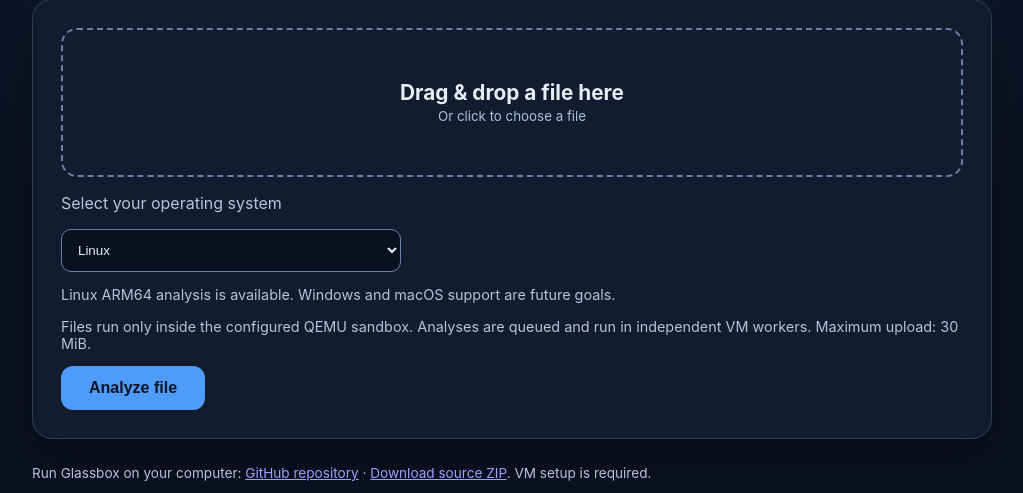
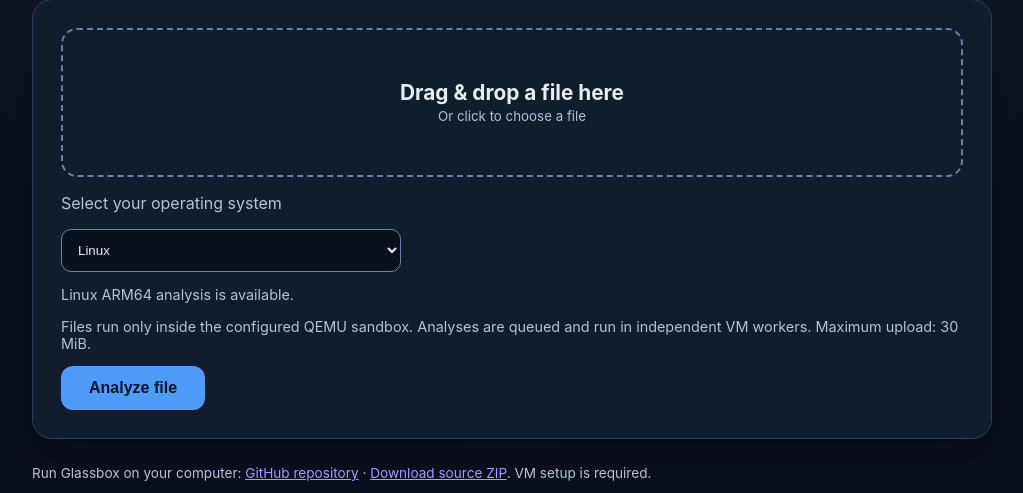
Before and after one commit to tossout1/Glassbox, a Flask app: page / in a window 1280 px wide. Shown: the part 172-665 px from the top of the page, without its empty margins (128-1151 px from the left). Run offline with Flask 3, Linux system fonts and the light colour scheme.

Commit message:
Remove disabled options and update notice for OS selection in index.html

```diff
--- a/templates/index.html
+++ b/templates/index.html
@@ -170,12 +170,10 @@
                 <p><label for="os">Select your operating system</label></p>
                 <select id="os" name="os" class="os-select" required>
                     <option value="linux" selected>Linux</option>
-                    <option value="windows" disabled>Windows — Future goal</option>
-                    <option value="macos" disabled>macOS — Future goal</option>
                 </select>
 
                 <p class="notice" id="osNotice" role="status">
-                    Linux ARM64 analysis is available. Windows and macOS support are future goals.
+                    Linux ARM64 analysis is available.
                 </p>
 
                 <p class="notice">
```
Also changed, not shown: 1 other file.
